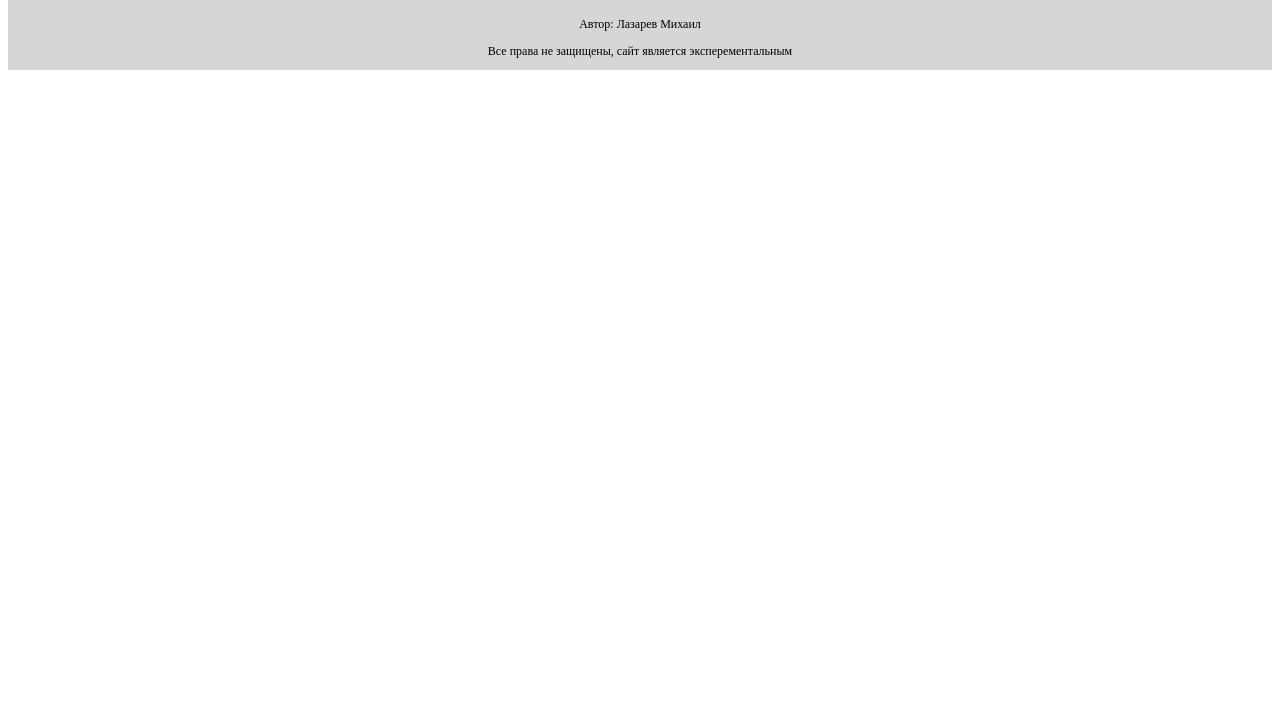
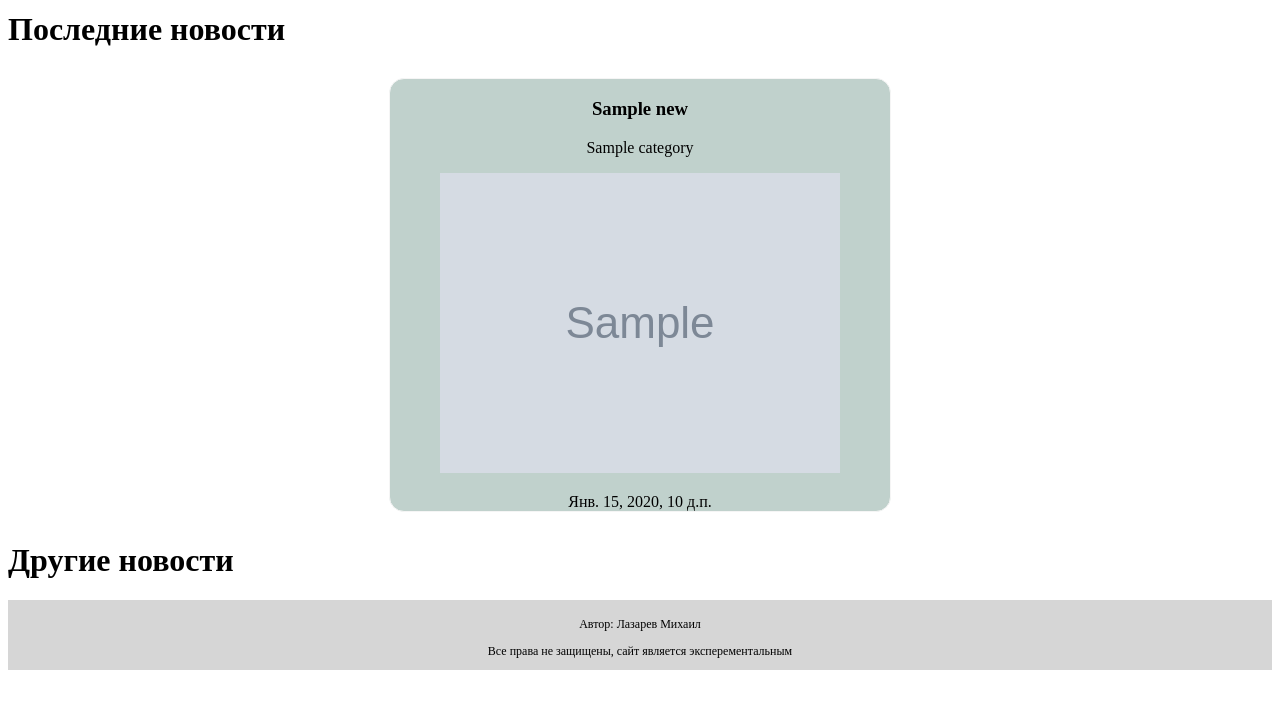
Before and after one commit to Lazarev-Mikhail/news_site, a Django app: page / in a window 1280 px wide; the page is wider, and only the part inside the window is pictured. Shown: the part 88-800 px from the top of that part. Run offline with Django 3.2, Linux system fonts and the light colour scheme; tables that the repository leaves empty hold one stand-in row (values such as "Sample post"); grey boxes marked "Sample" are stand-in pictures.

Commit message:
creating index page

```diff
--- a/news/models.py
+++ b/news/models.py
@@ -28,10 +28,14 @@ class News(models.Model):
     name = models.CharField(max_length=150, default=name_default)
     category = models.ForeignKey(Category, on_delete=models.CASCADE,
     null=True, related_name='news')
-    image = models.FileField(upload_to='gallery', default='index.jpeg')
+    image = models.FileField(upload_to='gallery', default='gallery/index.jpeg')
     content = models.TextField(blank=False, default=content_default)
     time = models.DateTimeField(auto_now=True)
     slug_news = models.SlugField(null=False, db_index=True)
+
+
+    class Meta:
+        ordering = ["-time"]
 
     # def get_url(self):
     #     return reverse('one_news', args=[self.slug_news])
--- a/news/static/news/index.css
+++ b/news/static/news/index.css
@@ -0,0 +1,9 @@
+section.last_news article {
+    border: 1px solid #f5f5f5;
+    border-radius: 15px;
+    padding: 0px;
+    margin: 30px auto 30px auto;
+    width: 500px;
+    text-align: center;
+    background-color: #c0d1cc;
+}
--- a/news/templates/news/index.html
+++ b/news/templates/news/index.html
@@ -2,10 +2,30 @@
 {% load static %}
 
 {% block css_additional %}
-    <link rel="stylesheet" href="{% static 'news/css/index.css' %}">
+    <link rel="stylesheet" href="{% static 'news/index.css' %}">
 {% endblock %}
 
 {% block title %} Главная {% endblock %}
 {% block content %}
+        <h1>Последние новости</h1>
+        <section class="last_news">
+           {% for news in last_news %}
+                <article>
+                    <h1>{{ news.name }}</h1>
+                    {{ news.category }}
+                    <p><img src="{{ news.image.url }}" alt=""></p>
+                    {{ news.time }}
+                </article>
+            {% endfor %}
 
+        </section>
+
+    <p>
+        <h1>Другие новости</h1>
+        <div>
+            {% for news in other_news %}
+                {{ news.name }}
+            {% endfor %}
+        </div>
+    </p>
 {% endblock %}
--- a/news/urls.py
+++ b/news/urls.py
@@ -3,5 +3,5 @@ from . import views
 
 
 urlpatterns = [
-    path('', views.index),
+    path('', views.NewsListView.as_view()),
 ]
--- a/news/views.py
+++ b/news/views.py
@@ -1,6 +1,19 @@
 from django.shortcuts import render
+from django.views.generic import ListView
+from news.models import News
+
 
 # Create your views here.
 
-def index(request):
-    return render(request, 'news/index.html', context=None)
+
+class NewsListView(ListView):
+    model = News
+    template_name = 'news/index.html'
+
+    def get_context_data(self, **kwargs):
+        # Call the base implementation first to get a context
+        context = super().get_context_data(**kwargs)
+        # Add in a QuerySet of all the books
+        context['last_news'] = News.objects.all()[:4]
+        context['other_news'] = News.objects.all()[4:]
+        return context
```
Also changed, not shown: news_site/settings.py (+2 -13 lines).
